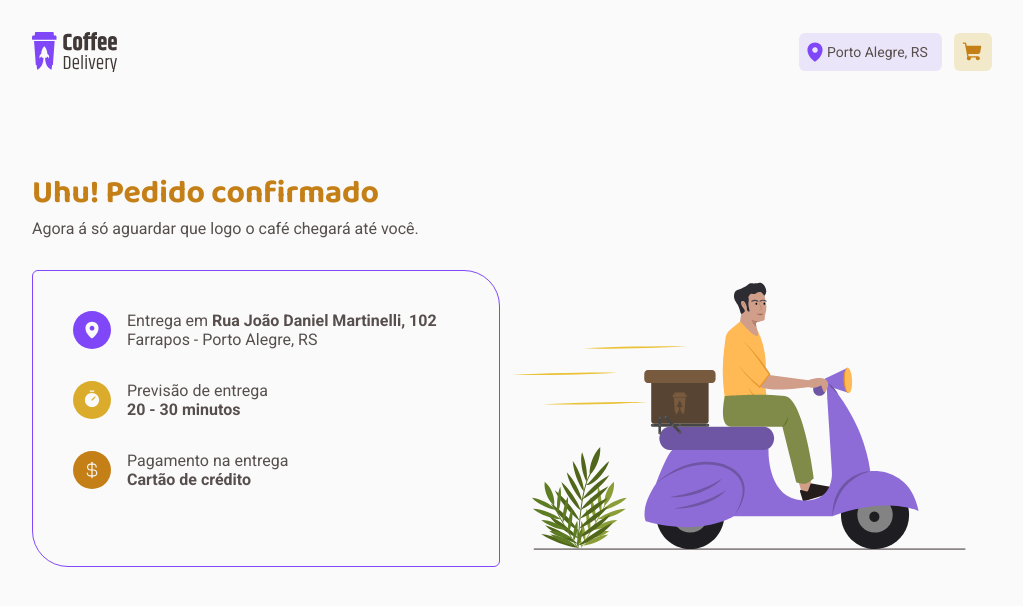
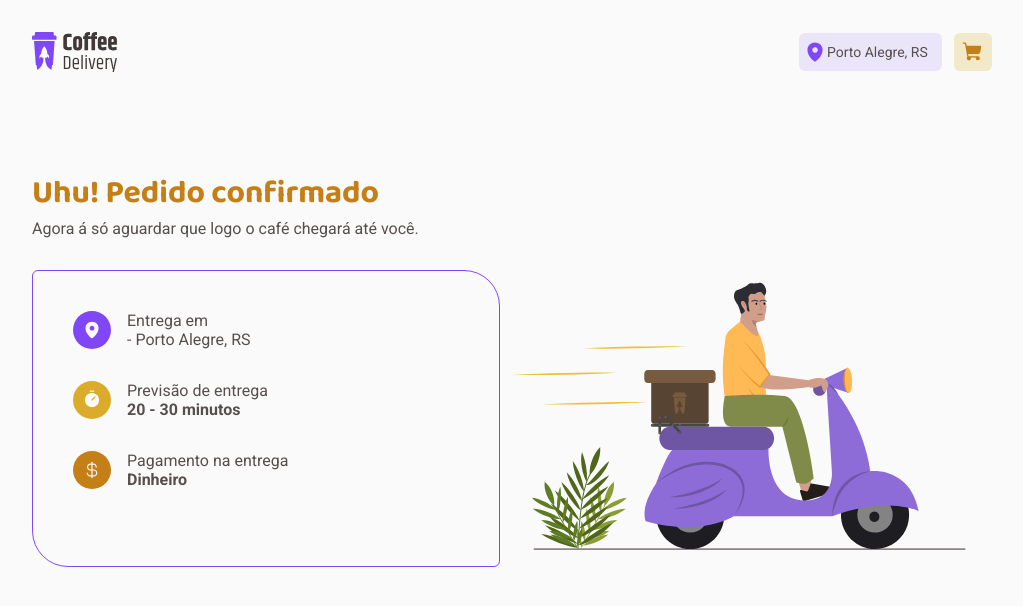
Before and after one commit to guilhermeevencio/coffee-shop-delivery, a React (Vite) app: page /success in a window 1280 px wide. Shown: the top 606 px of the page, without its empty margins (128-1151 px from the left). Built offline with nearby package versions, Linux system fonts and the light colour scheme.

Commit message:
feat: show order info in success page.

```diff
--- a/src/pages/Success/index.tsx
+++ b/src/pages/Success/index.tsx
@@ -9,8 +9,12 @@ import mapPinSuccess from '../../assets/map-pin-success.svg'
 import time from '../../assets/time-icon.svg'
 import moneyFill from '../../assets/money-fill.svg'
 import illustration from '../../assets/success-illustration.svg'
+import { useContext } from 'react'
+import { AppContext } from '../../context/AppContext'
 
 export function Success() {
+  const { formData } = useContext(AppContext)
+
   return (
     <SucessDiv>
       <HeaderText>Uhu! Pedido confirmado</HeaderText>
@@ -20,9 +24,9 @@ export function Success() {
           <DetailsDiv>
             <img src={mapPinSuccess} alt="pin" />
             <p>
-              Entrega em <strong>Rua João Daniel Martinelli, 102 </strong>
+              Entrega em <strong>{formData.street}</strong>
               <br />
-              Farrapos - Porto Alegre, RS
+              {formData.district} - Porto Alegre, RS
             </p>
           </DetailsDiv>
           <DetailsDiv>
@@ -36,7 +40,7 @@ export function Success() {
             <img src={moneyFill} alt="pin" />
             <p>
               Pagamento na entrega <br />
-              <strong>Cartão de crédito</strong>
+              <strong>{formData.paymentMethod}</strong>
             </p>
           </DetailsDiv>
         </DetailsContainer>
```
